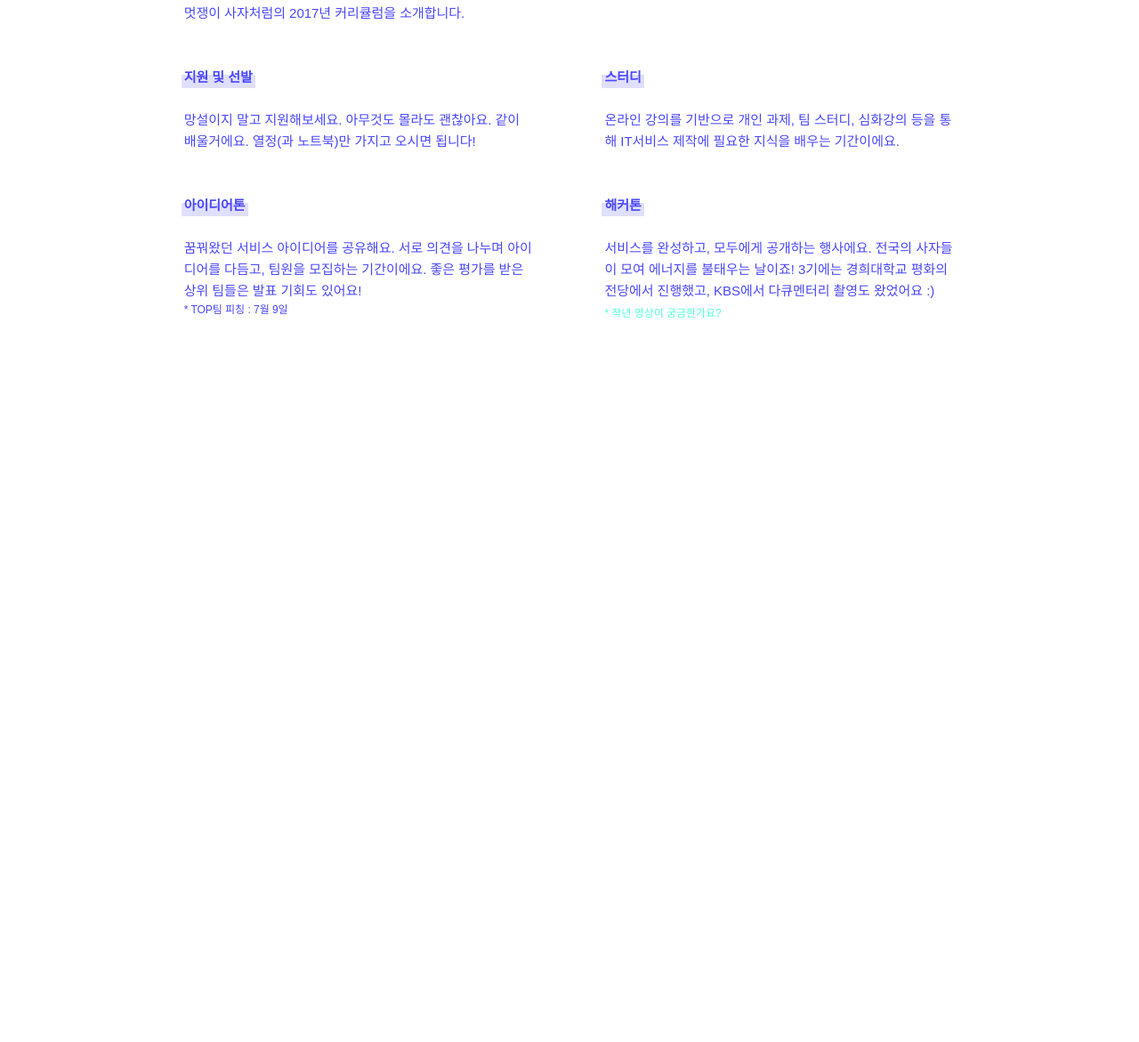
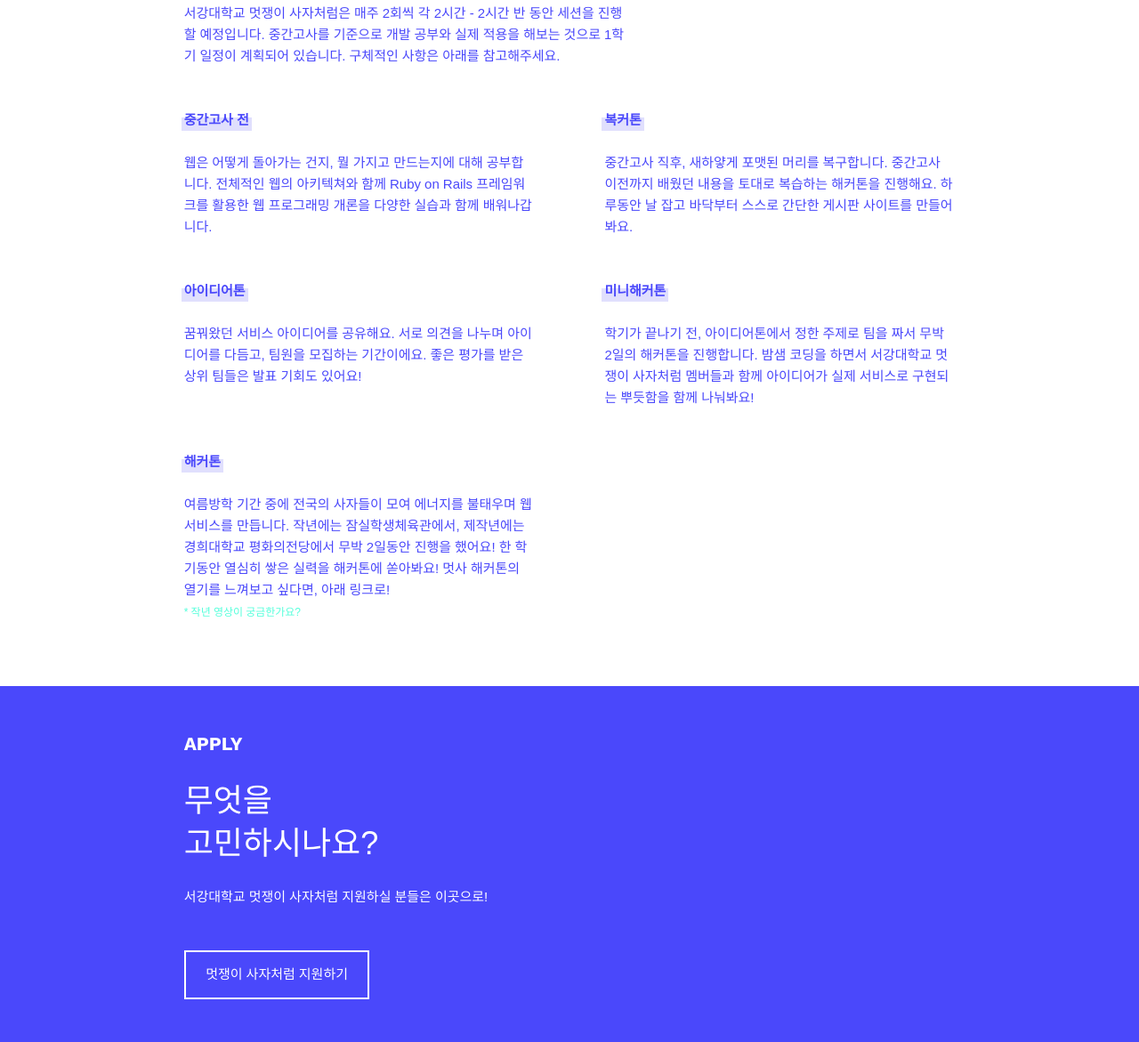
Before and after one commit to LikelionSogang/LikelionSogang.github.io, a website: page index.html in a window 1280 px wide. Shown: the part 2796-3967 px from the top of the page at 89% size. Before the commit the page ends 3373 px from the top, so only its background shows below. Drawn offline with nearby package versions, Linux system fonts and the light colour scheme; a web font is replaced by a local one.

Commit message:
add contents & style

```diff
--- a/index.html
+++ b/index.html
@@ -116,34 +116,45 @@
         <header class="plan-header">
           <p class="plan-category" lang="en">SCHEDULE</p>
           <h2 class="plan-title highlight-green"><span>2017년 멋사 일정을</span><br><span>소개합니다.</span></h2>
-          <p class="plan-content">멋쟁이 사자처럼의 2017년 커리큘럼을 소개합니다.</p>
+          <p class="plan-content">서강대학교 멋쟁이 사자처럼은 매주 2회씩 각 2시간 - 2시간 반 동안 세션을 진행할 예정입니다. 중간고사를 기준으로 개발 공부와 실제 적용을 해보는 것으로 1학기 일정이 계획되어 있습니다. 구체적인 사항은 아래를 참고해주세요.</p>
         </header>
         <div class="plan-items">
           <article class="plan-item">
-            <h4 class="highlight-purple">지원 및 선발</h4>
-            <p class="date"></p>
-            <p class="content">망설이지 말고 지원해보세요. 아무것도 몰라도 괜찮아요. 같이 배울거에요. 열정(과 노트북)만 가지고 오시면 됩니다!</p>
+            <h4 class="highlight-purple">중간고사 전</h4>
+            <p class="content">웹은 어떻게 돌아가는 건지, 뭘 가지고 만드는지에 대해 공부합니다. 전체적인 웹의 아키텍쳐와 함께 Ruby on Rails 프레임워크를 활용한 웹 프로그래밍 개론을 다양한 실습과 함께 배워나갑니다.</p>
           </article>
           <article class="plan-item">
-            <h4 class="highlight-purple">스터디</h4>
-            <p class="date"></p>
-            <p class="content">온라인 강의를 기반으로 개인 과제, 팀 스터디, 심화강의 등을 통해 IT서비스 제작에 필요한 지식을 배우는 기간이에요.</p>
+            <h4 class="highlight-purple">복커톤</h4>
+            <p class="content">중간고사 직후, 새하얗게 포맷된 머리를 복구합니다. 중간고사 이전까지 배웠던 내용을 토대로 복습하는 해커톤을 진행해요. 하루동안 날 잡고 바닥부터 스스로 간단한 게시판 사이트를 만들어봐요.</p>
           </article>
           <article class="plan-item">
             <h4 class="highlight-purple">아이디어톤</h4>
-            <p class="date"></p>
             <p class="content">꿈꿔왔던 서비스 아이디어를 공유해요. 서로 의견을 나누며 아이디어를 다듬고, 팀원을 모집하는 기간이에요. 좋은 평가를 받은 상위 팀들은 발표 기회도 있어요!</p>
-            <p class="content-extra-purple">* TOP팀 피칭 : 7월 9일</p>
+          </article>
+          <article class="plan-item">
+            <h4 class="highlight-purple">미니해커톤</h4>
+            <p class="content">학기가 끝나기 전, 아이디어톤에서 정한 주제로 팀을 짜서 무박 2일의 해커톤을 진행합니다. 밤샘 코딩을 하면서 서강대학교 멋쟁이 사자처럼 멤버들과 함께 아이디어가 실제 서비스로 구현되는 뿌듯함을 함께 나눠봐요!</p>
           </article>
           <article class="plan-item">
             <h4 class="highlight-purple">해커톤</h4>
-            <p class="date"></p>
-            <p class="content">서비스를 완성하고, 모두에게 공개하는 행사에요. 전국의 사자들이 모여 에너지를 불태우는 날이죠! 3기에는 경희대학교 평화의 전당에서 진행했고, KBS에서 다큐멘터리 촬영도 왔었어요 :)</p>
+            <p class="content">여름방학 기간 중에 전국의 사자들이 모여 에너지를 불태우며 웹서비스를 만듭니다. 작년에는 잠실학생체육관에서, 제작년에는 경희대학교 평화의전당에서 무박 2일동안 진행을 했어요! 한 학기동안 열심히 쌓은 실력을 해커톤에 쏟아봐요! 멋사 해커톤의 열기를 느껴보고 싶다면, 아래 링크로!</p>
             <a href="https://www.youtube.com/watch?v=jhGT8xKrY4o" class="content-extra-green" target="_blank">* 작년 영상이 궁금한가요?</a>
           </article>
         </div>
       </div>
     </div>
   </section>
+  <section class="apply">
+    <div class="container">
+      <div class="wrapper">
+        <header class="apply-header">
+          <p class="apply-category" lang="en">APPLY</p>
+          <h2 class="apply-title">무엇을<br>고민하시나요?</h2>
+          <p class="plan-content">서강대학교 멋쟁이 사자처럼 지원하실 분들은 이곳으로!</p>
+          <a href="#" class="btn-hover">멋쟁이 사자처럼 지원하기</a>
+        </header>
+      </div>
+    </div>
+  </section>
 </body>
 </html>
--- a/sass/partials/_animations.sass
+++ b/sass/partials/_animations.sass
@@ -27,3 +27,27 @@
     display: inline-block
     height: 15px
     background-color: rgba($light-purple, 1)
+
+
+.btn-hover
+  position: relative
+  z-index: 0
+  display: inline-block
+  padding: 0.876em 1.5em
+  border: 2px solid #fff
+  margin-bottom: 1.6rem
+  transition: 0.3s color ease-in-out
+  &::after
+    content: ''
+    position: absolute
+    z-index: -1
+    top: 0
+    bottom: 0
+    left: 0
+    right: 100%
+    background-color: #fff
+    transition: 0.3s all ease-in-out
+  &:hover
+    color: $purple
+    &::after
+      right: 0
--- a/sass/partials/_layouts.sass
+++ b/sass/partials/_layouts.sass
@@ -149,3 +149,11 @@
         right: auto
     +min-mq($tb)
       width: grid(5, 11)
+
+
+.apply
+  min-height: 30vh
+  padding:
+    top: 3.2rem
+    bottom: 1.6rem
+  background-color: $purple
--- a/sass/partials/_typography.sass
+++ b/sass/partials/_typography.sass
@@ -84,6 +84,25 @@
     &-title
       +typo(30px, 3.2rem)
 
+// 05. APPLY
+.apply
+  color: #fff
+  &-category
+    +typo(21px)
+    margin-bottom: 1.6rem
+  &-title
+    +typo(36px, 3.2rem)
+    margin-bottom: 1.6rem
+    font-weight: $normal
+  &-item
+    h4
+      +typo($base-size)
+      margin-bottom: 1.6rem
+      font-weight: $bold
+  +minmax-mq(0, $tb)
+    &-title
+      +typo(30px, 3.2rem)
+
 
 // 05. ETC
 .content-extra
```
Also changed, not shown: css/style.css, 1 other file.
